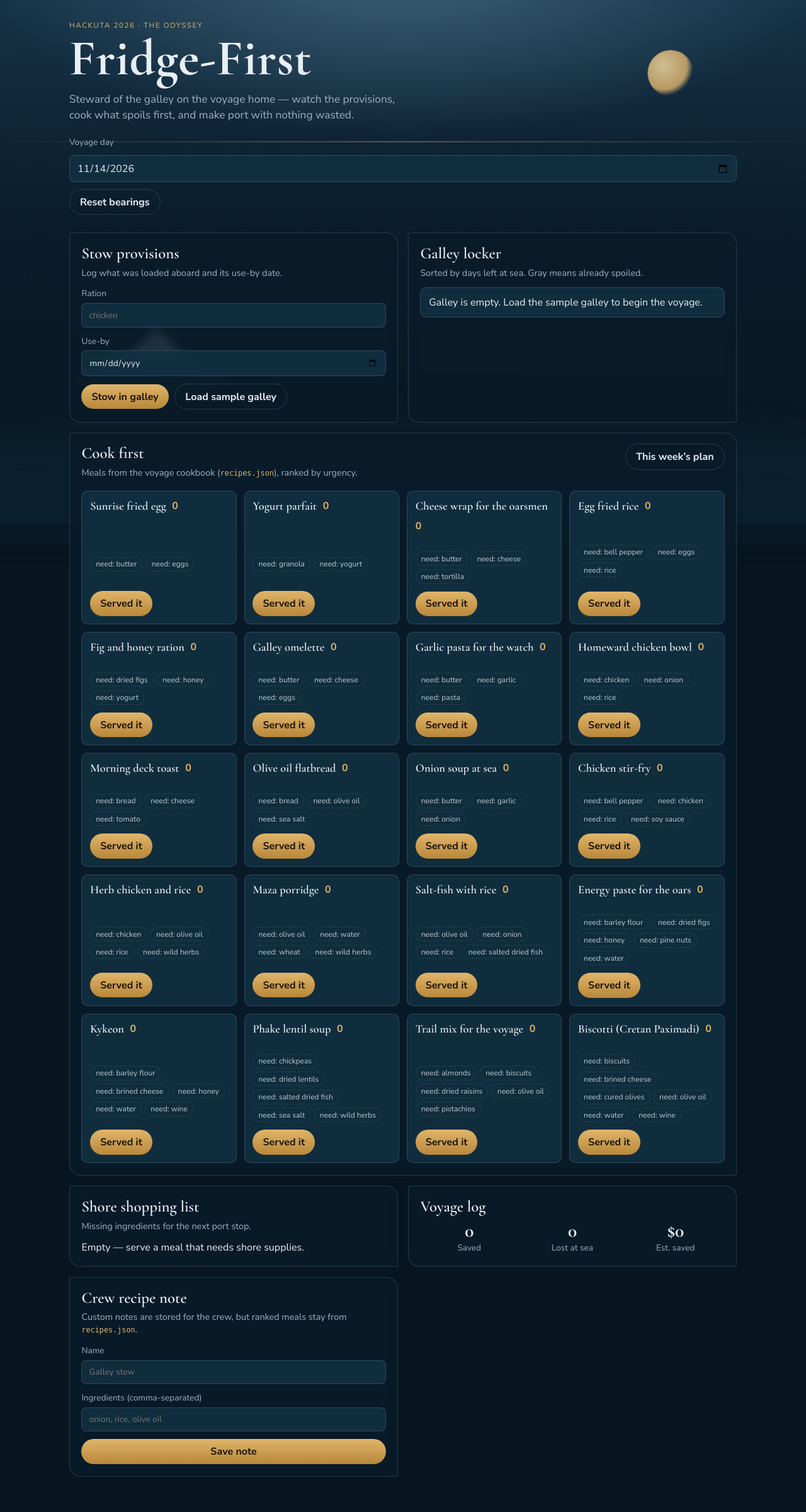
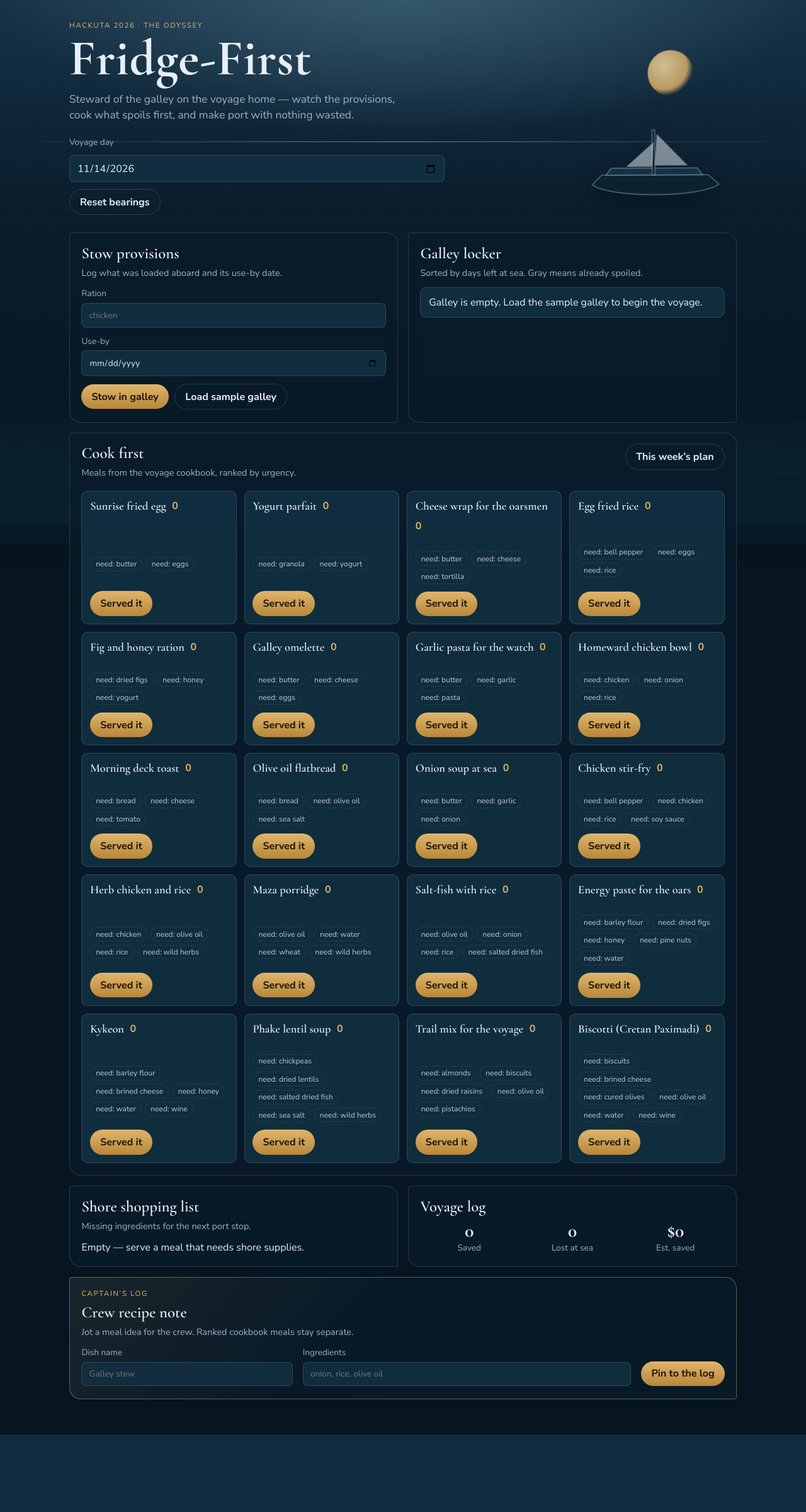
Before and after one commit to victoria-shelly/Fridge-First, a Flask app: page / in a window 1280 px wide. Shown: the whole page at 63% size. After the commit the page ends 2277 px from the top, so only its background shows below. Run offline with Flask 3, Linux system fonts and the light colour scheme; data that the repository does not hold is empty.

Commit message:
Fix crew recipe note layout and keep ship in the hero
Move the sailboat into the hero so it no longer floats over the bottom
form, and restyle the crew note as a full-width captain’s log strip.

Co-authored-by: victoria-shelly <victoria-shelly@users.noreply.github.com>

```diff
--- a/static/css/style.css
+++ b/static/css/style.css
@@ -61,15 +61,29 @@ body {
   animation: sun-pulse 8s ease-in-out infinite;
 }
 
+.hero {
+  display: grid;
+  grid-template-columns: minmax(0, 1.15fr) minmax(180px, 0.85fr);
+  gap: 1rem 1.5rem;
+  align-items: end;
+  margin-bottom: 1.75rem;
+  animation: rise-in 0.8s ease both;
+}
+
+.hero-ship {
+  display: flex;
+  justify-content: flex-end;
+  align-items: flex-end;
+  min-height: 150px;
+}
+
 .ship {
-  position: absolute;
-  width: min(280px, 42vw);
-  bottom: 18vh;
-  left: 8vw;
+  width: min(260px, 100%);
   fill: #0b2230;
   stroke: rgba(217, 226, 236, 0.35);
   stroke-width: 1.5;
   animation: ship-bob 5.5s ease-in-out infinite;
+  filter: drop-shadow(0 10px 18px rgba(0, 0, 0, 0.35));
 }
 
 .sail { fill: rgba(217, 226, 236, 0.55); stroke: none; }
@@ -110,11 +124,6 @@ body {
   max-width: 1100px;
   margin: 0 auto;
   padding: 2rem 1.25rem 3.5rem;
-}
-
-.hero {
-  margin-bottom: 1.75rem;
-  animation: rise-in 0.8s ease both;
 }
 
 .eyebrow {
@@ -310,6 +319,31 @@ button.danger {
 }
 .stats label { justify-items: center; }
 
+.note-panel {
+  border-style: solid;
+  border-color: color-mix(in srgb, var(--dawn) 28%, var(--panel-edge));
+  background:
+    linear-gradient(135deg, rgba(224, 181, 106, 0.08), transparent 42%),
+    var(--panel);
+}
+
+.note-head {
+  margin-bottom: 0.85rem;
+}
+
+.note-form {
+  display: grid;
+  grid-template-columns: minmax(160px, 0.9fr) minmax(220px, 1.4fr) auto;
+  gap: 0.85rem 1rem;
+  align-items: end;
+}
+
+.note-actions {
+  display: grid;
+  gap: 0.4rem;
+  justify-items: start;
+}
+
 .rise { animation: rise-in 0.7s ease both; }
 .delay-1 { animation-delay: 0.08s; }
 .delay-2 { animation-delay: 0.16s; }
@@ -341,9 +375,21 @@ button.danger {
   50% { opacity: 0.95; transform: scale(1.05); }
 }
 
+@media (max-width: 900px) {
+  .note-form {
+    grid-template-columns: 1fr;
+  }
+}
+
 @media (max-width: 760px) {
+  .hero {
+    grid-template-columns: 1fr;
+  }
+  .hero-ship {
+    justify-content: center;
+    min-height: 120px;
+  }
   .layout { grid-template-columns: 1fr; }
   .panel.wide { grid-column: auto; }
-  .ship { left: 50%; transform: translateX(-50%); bottom: 12vh; }
   .sun { right: 8vw; top: 8vh; width: 54px; height: 54px; }
 }
--- a/templates/index.html
+++ b/templates/index.html
@@ -13,6 +13,24 @@
   <div class="sea" aria-hidden="true">
     <div class="horizon"></div>
     <div class="sun"></div>
+    <div class="wave wave-a"></div>
+    <div class="wave wave-b"></div>
+    <div class="wave wave-c"></div>
+  </div>
+
+  <div class="page">
+    <header class="hero">
+      <div class="hero-copy">
+        <p class="eyebrow">HackUTA 2026 · The Odyssey</p>
+        <h1>Fridge-First</h1>
+        <p class="tagline">Steward of the galley on the voyage home — watch the provisions, cook what spoils first, and make port with nothing wasted.</p>
+        <div class="date-bar">
+          <label for="today">Voyage day</label>
+          <input type="date" id="today" />
+          <button type="button" id="reload" class="ghost">Reset bearings</button>
+        </div>
+      </div>
+      <div class="hero-ship" aria-hidden="true">
         <svg class="ship" viewBox="0 0 240 140" role="presentation">
           <g class="hull">
             <path d="M28 98 C55 118, 185 118, 214 98 L198 84 L42 84 Z" />
@@ -24,20 +42,6 @@
             <path class="sail sail-jib" d="M116 36 L78 72 L116 72 Z" />
           </g>
         </svg>
-    <div class="wave wave-a"></div>
-    <div class="wave wave-b"></div>
-    <div class="wave wave-c"></div>
-  </div>
-
-  <div class="page">
-    <header class="hero">
-      <p class="eyebrow">HackUTA 2026 · The Odyssey</p>
-      <h1>Fridge-First</h1>
-      <p class="tagline">Steward of the galley on the voyage home — watch the provisions, cook what spoils first, and make port with nothing wasted.</p>
-      <div class="date-bar">
-        <label for="today">Voyage day</label>
-        <input type="date" id="today" />
-        <button type="button" id="reload" class="ghost">Reset bearings</button>
       </div>
     </header>
 
@@ -73,7 +77,7 @@
         <div class="row between">
           <div>
             <h2>Cook first</h2>
-            <p class="hint">Meals from the voyage cookbook (<code>recipes.json</code>), ranked by urgency.</p>
+            <p class="hint">Meals from the voyage cookbook, ranked by urgency.</p>
           </div>
           <button type="button" id="this-week-btn" class="secondary">This week’s plan</button>
         </div>
@@ -95,20 +99,27 @@
         </div>
       </section>
 
-      <section class="panel rise delay-4" id="add-recipes-panel">
+      <section class="panel wide note-panel rise delay-4" id="add-recipes-panel">
+        <div class="note-head">
+          <div>
+            <p class="eyebrow">Captain’s log</p>
             <h2>Crew recipe note</h2>
-        <p class="hint">Custom notes are stored for the crew, but ranked meals stay from <code>recipes.json</code>.</p>
-        <form id="recipe-form" class="stack">
+            <p class="hint">Jot a meal idea for the crew. Ranked cookbook meals stay separate.</p>
+          </div>
+        </div>
+        <form id="recipe-form" class="note-form">
           <label>
-            Name
+            Dish name
             <input id="recipe-name" maxlength="80" required placeholder="Galley stew" />
           </label>
-          <label>
-            Ingredients (comma-separated)
+          <label class="note-ingredients">
+            Ingredients
             <input id="recipe-ingredients" required placeholder="onion, rice, olive oil" />
           </label>
-          <button type="submit">Save note</button>
+          <div class="note-actions">
+            <button type="submit">Pin to the log</button>
             <p id="recipe-error" class="error" hidden></p>
+          </div>
         </form>
       </section>
     </main>
```
Also changed, not shown: css/style.css (+56 -10 lines), index.html (+33 -22 lines). Lines whose indentation alone changed are shown as unchanged.
